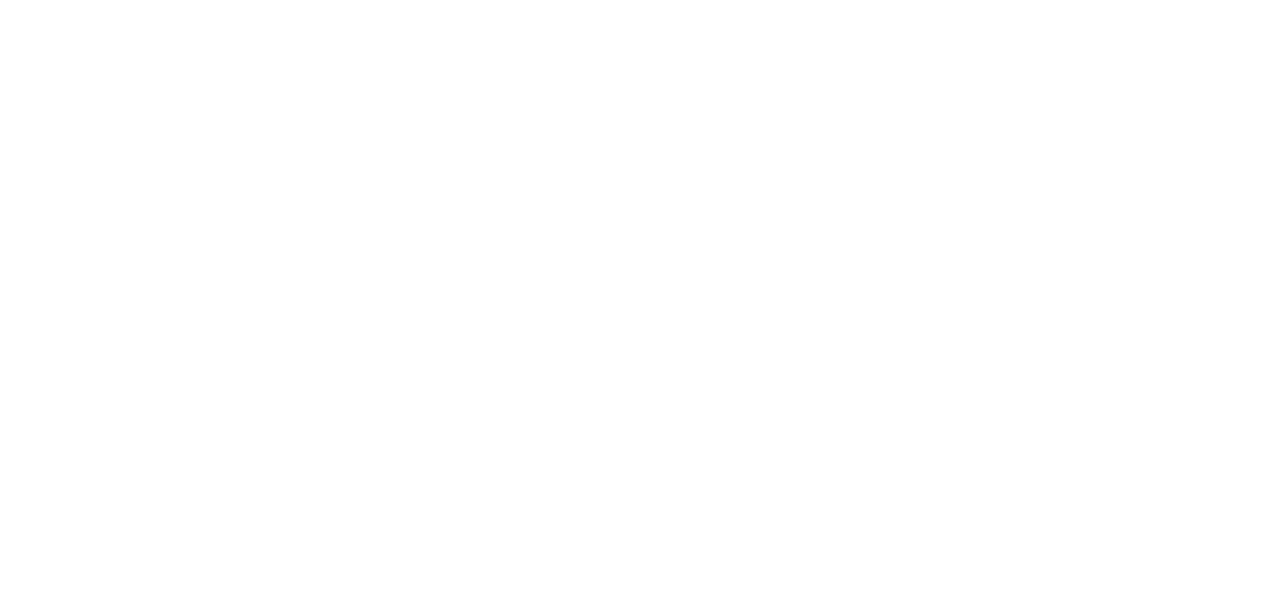
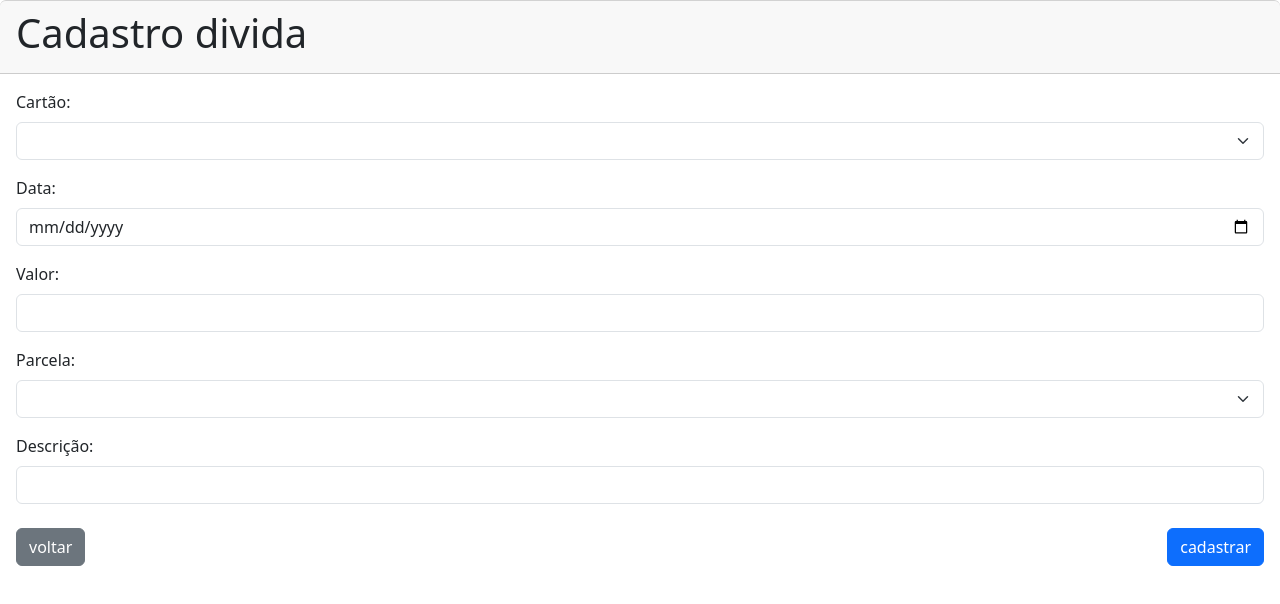
Before and after one commit to Erisvam/gestao-contas-front, an Angular app: page /cadastro-divida in a window 1280 px wide. Before the commit this address led to /. Shown: the top 604 px of the page. Built offline with nearby package versions, Linux system fonts and the light colour scheme.

Commit message:
chore: cadastro de dividas

```diff
--- a/src/app/app-routing.module.ts
+++ b/src/app/app-routing.module.ts
@@ -6,6 +6,7 @@ import { DetalharCartaoComponent } from './components/cartao/detalhar/detalhar-c
 import { DeletarCartaoComponent } from './components/cartao/deletar/deletar-cartao.component';
 import { CadastroUsuarioComponent } from './components/usuario/cadastrar/cadastro-usuario.component';
 import { DetalheUsuarioComponent } from './components/usuario/detalhar/detalhe-usuario.component';
+import { CadastroDividaComponent } from './components/divida/cadastrar/cadastro-divida/cadastro-divida.component';
 
   const routes: Routes = [
     { path: '', component: HomeComponent, pathMatch: 'full' },
@@ -13,7 +14,8 @@ import { DetalheUsuarioComponent } from './components/usuario/detalhar/detalhe-u
     { path: 'detalhe-cartao/:codigo_cartao', component: DetalharCartaoComponent },
     { path: 'delete-cartao/:codigo_cartao', component: DeletarCartaoComponent },
     { path: 'detalhe-usuario/:id', component: DetalheUsuarioComponent },
-    { path: 'cadastro-usuario', component: CadastroUsuarioComponent }
+    { path: 'cadastro-usuario', component: CadastroUsuarioComponent },
+    { path: 'cadastro-divida', component: CadastroDividaComponent }
 ];
 
 @NgModule({
--- a/src/app/app.module.ts
+++ b/src/app/app.module.ts
@@ -18,6 +18,7 @@ import { DetalheUsuarioComponent } from './components/usuario/detalhar/detalhe-u
 import { SpinnerComponent } from './components/generico/spinner/spinner.component';
 import { ErroGenericoComponent } from './components/generico/erro-generico/erro-generico.component';
 import { MensagemSucessoComponent } from './components/generico/mensagem-sucesso/mensagem-sucesso.component';
+import { CadastroDividaComponent } from './components/divida/cadastrar/cadastro-divida/cadastro-divida.component';
 
 registerLocaleData(ptBr);
 
@@ -33,7 +34,8 @@ registerLocaleData(ptBr);
     DeletarCartaoComponent,
     SpinnerComponent,
     ErroGenericoComponent,
-    MensagemSucessoComponent
+    MensagemSucessoComponent,
+    CadastroDividaComponent
   ],
   imports: [
     BrowserModule,
--- /dev/null
+++ b/src/app/components/divida/cadastrar/cadastro-divida/cadastro-divida.component.css
@@ -0,0 +1,8 @@
+.card {
+    border-bottom: none;
+    border-left: none;
+    border-right: none;
+  }
+  .margin-top50 {
+    margin-top: 50%;
+  }
--- /dev/null
+++ b/src/app/components/divida/cadastrar/cadastro-divida/cadastro-divida.component.html
@@ -0,0 +1,70 @@
+<div style="height: 100vh;">
+    <div class="card" *ngIf="exibirCard; else esconderFormulario">
+      <div class="card-header">
+        <h1>Cadastro divida</h1>
+      </div>
+      <div class="card-body">
+        <form [formGroup]="formularioCadastroDivida">
+          <div class="mb-3">
+            <label for="cartao" class="form-label">Cartão:</label>
+            <select class="form-select" id="cartao" formControlName="cartao">
+                <option disabled>Selecione o cartão</option>
+                <option value="Santander">Santander</option>
+                <option value="Itau">Itau</option>
+                <option value="Bradesco">Bradesco</option>
+              </select>
+          </div>
+          <div class="mb-3">
+            <label for="data" class="form-label">Data:</label>
+            <input class="form-control" type="date" id="data" formControlName="data"/>
+        </div>
+          <div class="mb-3">
+            <label for="valor" class="form-label">Valor:</label>
+            <input type="text" class="form-control" id="valor" formControlName="valor" >
+          </div>
+          <div class="mb-3">
+            <label for="parcela" class="form-label">Parcela:</label>
+            <select class="form-select" id="parcela" formControlName="parcela">
+                <option disabled>Selecione o cartão</option>
+                <option value="1">1x</option>
+                <option value="2">2x</option>
+                <option value="4">4x</option>
+                <option value="5">5x</option>
+                <option value="6">6x</option>
+                <option value="7">7x</option>
+                <option value="8">8x</option>
+                <option value="9">9x</option>
+                <option value="10">10x</option>
+                <option value="11">11x</option>
+                <option value="12">12x</option>
+              </select>
+          </div>
+          <div class="mb-3">
+            <label for="descricao" class="form-label">Descrição:</label>
+            <input type="text" class="form-control" id="descricao" formControlName="descricao">
+          </div>
+          <div class="row mt-4">
+            <div class="col">
+              <button class="btn btn-secondary" routerLink="/">voltar</button>
+            </div>
+            <div class="col d-flex justify-content-end">
+              <button class="btn btn-primary" (click)="cadastrarDivida()">cadastrar</button>
+            </div>
+          </div>
+        </form>
+      </div>
+    </div>
+    <ng-template #esconderFormulario>
+      <div *ngIf="error$ | async; else loadingSucesso">
+        <erro-generico [mensagemErro]="'Desculpe, erro ao cadastrar divida'"></erro-generico>
+      </div>
+      <ng-template #loadingSucesso>
+        <div *ngIf="dividaCadastroSucesso; else loading">
+          <mensagem-sucesso [mensagemSucesso]="'Divida cadastrada com sucesso!'"></mensagem-sucesso>
+        </div>
+        <ng-template #loading>
+          <spinner class="margin-top50"></spinner>
+        </ng-template>
+      </ng-template>
+    </ng-template>
+  </div>
--- /dev/null
+++ b/src/app/components/divida/cadastrar/cadastro-divida/cadastro-divida.component.ts
@@ -0,0 +1,77 @@
+import { Component } from '@angular/core';
+import { FormControl, FormGroup, Validators } from '@angular/forms';
+import { Router } from '@angular/router';
+import { EMPTY, Subject, Subscription, catchError } from 'rxjs';
+import { Divida } from 'src/app/models/divida/divida';
+import { DividaService } from 'src/app/services/divida/divida.service';
+
+@Component({
+  selector: 'cadastro-divida',
+  templateUrl: './cadastro-divida.component.html',
+  styleUrls: ['./cadastro-divida.component.css']
+})
+export class CadastroDividaComponent {
+
+  dividaCadastroSucesso: boolean = false;
+  exibirCard: boolean = true;
+  tempo: number = 3;
+  formularioCadastroDivida!: FormGroup;
+
+  error$ = new Subject<boolean>();
+  subscription$!: Subscription;
+
+  divida: Divida = {
+    codigo_cartao: '',
+    nome_banco: '',
+    valor_compra: 0,
+    data_compra: '',
+    descricao_compra: '',
+    parcela:0
+  }
+
+  constructor(private dividaService: DividaService,
+    private router: Router) {
+    this.criarFormulario();
+  }
+
+  criarFormulario(): void {
+    this.formularioCadastroDivida = new FormGroup({
+      cartao: new FormControl(null, Validators.required),
+      data: new FormControl(null, Validators.required),
+      valor: new FormControl(null, Validators.required),
+      descricao: new FormControl(null),
+      parcela: new FormControl(null)
+    });
+  }
+
+  cadastrarDivida(){
+    if("VALID" == this.formularioCadastroDivida.status){
+      console.log("entrou no if")
+      this.exibirCard = false;
+
+      this.divida.codigo_cartao=this.formularioCadastroDivida.get('cartao')?.value;
+      this.divida.nome_banco=this.formularioCadastroDivida.get('cartao')?.value;
+      this.divida.data_compra=this.formularioCadastroDivida.get('data')?.value;
+      this.divida.valor_compra=this.formularioCadastroDivida.get('valor')?.value;
+      this.divida.descricao_compra=this.formularioCadastroDivida.get('descricao')?.value;
+      this.divida.parcela=this.formularioCadastroDivida.get('parcela')?.value;
+
+      console.log(this.divida)
+
+      this.subscription$ = this.dividaService.cadastrarDivida(this.divida)
+      .pipe(
+        catchError(error => {
+          this.error$.next(true);
+          return EMPTY;
+        })
+      )
+      .subscribe({
+        next: response => this.dividaCadastroSucesso = true
+      });
+    }else{
+
+    }
+
+  }
+
+}
--- a/src/app/components/home/home.component.html
+++ b/src/app/components/home/home.component.html
@@ -69,3 +69,5 @@
     </div>
   </div>
 </div>
+
+<a class="btn btn-outline-primary mt-3" routerLink="/cadastro-divida">Cadastro Divida</a>
--- a/src/app/models/divida/divida.ts
+++ b/src/app/models/divida/divida.ts
@@ -3,5 +3,6 @@ export interface Divida {
     nome_banco: string,
     valor_compra: number,
     data_compra: string,
-    descricao_compra: string
+    descricao_compra: string,
+    parcela:number
 }
--- /dev/null
+++ b/src/app/services/divida/divida.service.ts
@@ -0,0 +1,18 @@
+import { HttpClient } from '@angular/common/http';
+import { Injectable } from '@angular/core';
+import { Observable } from 'rxjs';
+import { RotaApi } from 'src/app/models/commons/rota-api.model';
+import { Divida } from 'src/app/models/divida/divida';
+
+@Injectable({
+  providedIn: 'root'
+})
+export class DividaService {
+  rotaApi: RotaApi = new RotaApi();
+
+  cadastrarDivida(divida: Divida) : Observable<any>{
+    return this.httpClient.post<any>(this.rotaApi.getRotaCartoes(), divida);
+  }
+
+  constructor(private httpClient: HttpClient) { }
+}
```
Also changed, not shown: 2 other files (tests, documents, lock files or other folders).
